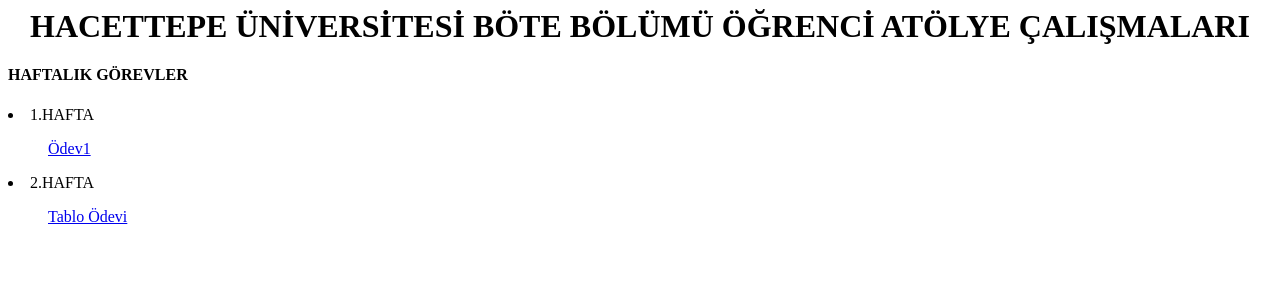
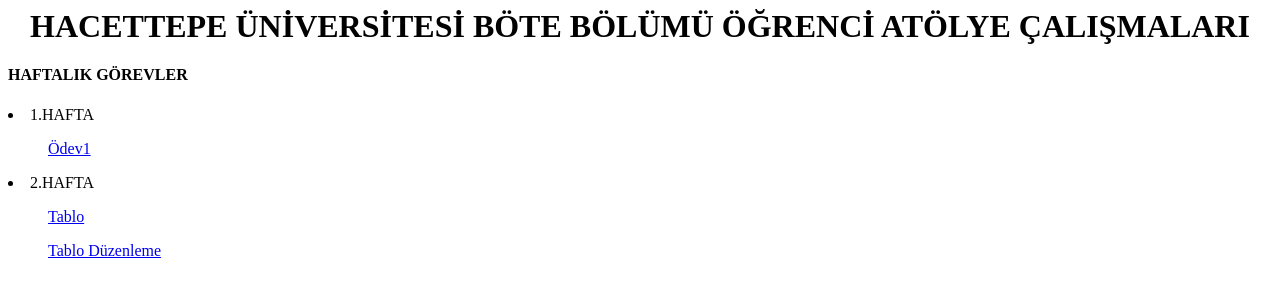
Before and after one commit to SelinMoon/WebTasarim, a plain HTML site: page selinay.html in a window 1280 px wide. Drawn offline with Linux system fonts and the light colour scheme.

Commit message:
Update selinay.html

```diff
--- a/selinay.html
+++ b/selinay.html
@@ -27,7 +27,11 @@
 <li>
 2.HAFTA
 <ol>
-<a href= "https://github.com/SelinMoon/WebTasarim/blob/main/Tablo%20%C3%B6devi.html"> Tablo Ödevi </a>
+<a href= "https://github.com/SelinMoon/WebTasarim/blob/main/Tablo%20%C3%B6devi.html"> Tablo </a>
+</ol>
+
+<ol>
+<a href="https://github.com/SelinMoon/WebTasarim/blob/main/D%C3%BCzenleme.html"> Tablo Düzenleme </a>
 </ol>
 </li>
 
```
